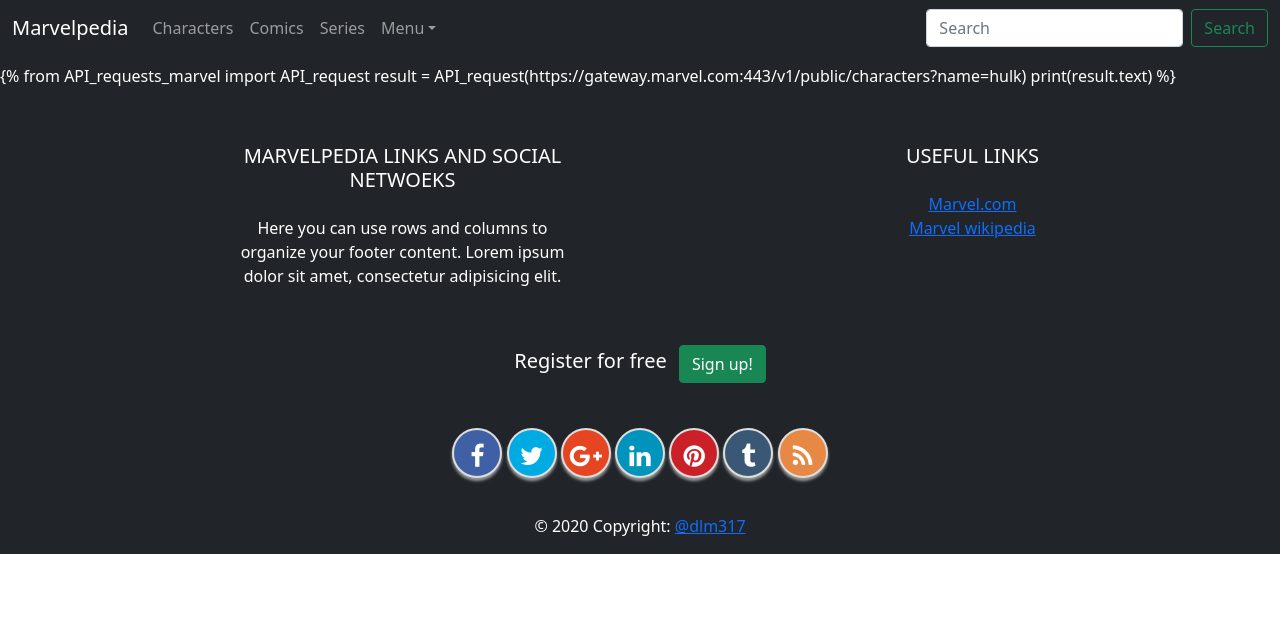
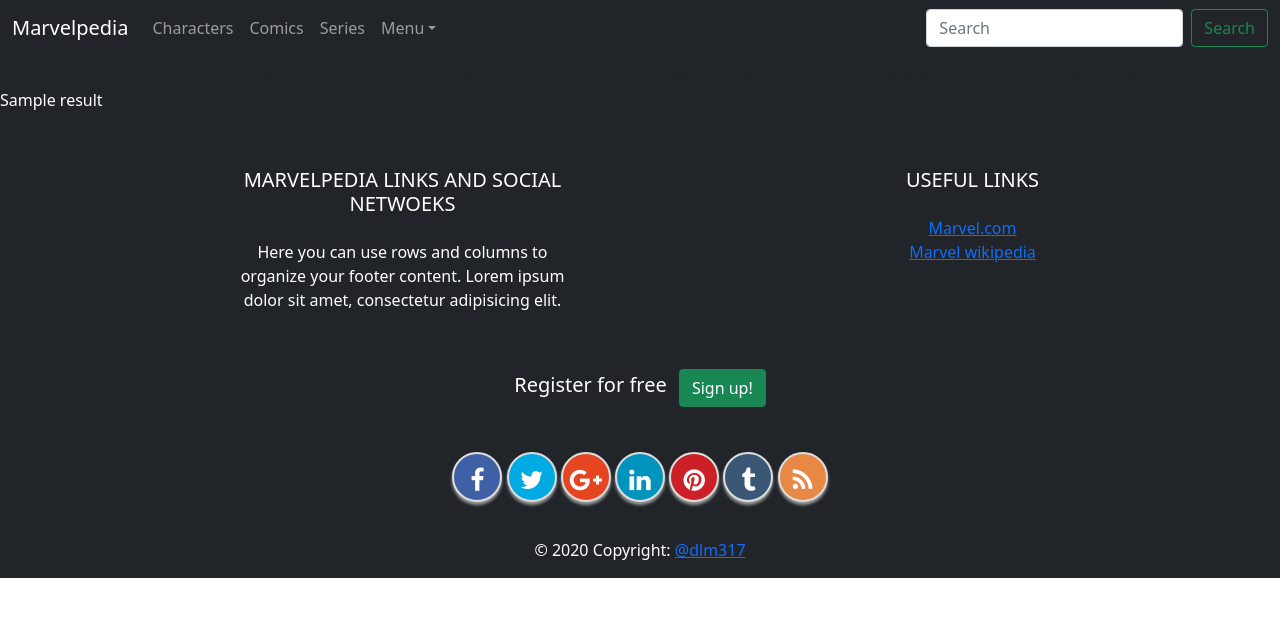
Before and after one commit to dmoreira317/marvel_site, a Django app: template marvelpedia/marvelpedia/templates/marvelapp01/characters_search.html in a window 1280 px wide. Shown: the top 617 px of the page. Run offline with Django 3.2, Linux system fonts and the light colour scheme; the template is opened without the code that fills it: most values are stand-ins (such as "Sample title", 1, 10 or a date in 2020); some libraries are stand-ins or nearby versions.

Commit message:
Modified characters_search view now it catches the GET from characters, characters input to take action and move to characters_search

```diff
--- a/marvelpedia/marvelapp01/views.py
+++ b/marvelpedia/marvelapp01/views.py
@@ -23,7 +23,7 @@ def characters_search(request):
     if request.method == "GET":  # This will retrieve the form fields, in this case, char_search
         char_search1 = forms.Form1(request.GET) # creating a variable that receives the GET
         if char_search1.is_valid(): #If request is valid, I pass the value of "name"
-            name = char_search.cleaned_data["name"]
+            name = char_search1.cleaned_data["name"]
             print("Name =" + name) #print in terminal
     return render(request, "marvelapp01/characters_search.html", context=dictionary)
 
--- a/marvelpedia/marvelpedia/templates/marvelapp01/characters.html
+++ b/marvelpedia/marvelpedia/templates/marvelapp01/characters.html
@@ -9,8 +9,8 @@
 {% block block1 %}
 <!--content-->
     <h1 class="text-white">Test for characters</h1>
-    <form action="" method="get">
-        <span class="text-white"> Nombre de personaje</span><input type="text" name="char_search" id="char_search">
+    <form action="{% url 'marvelapp01:characters_search' %}" method="get">
+        <span class="text-white"> Nombre de personaje</span><input type="text" name="name" id="name">
         <input type="submit" value="Submit">
     </form>
 
--- a/marvelpedia/marvelpedia/templates/marvelapp01/characters_search.html
+++ b/marvelpedia/marvelpedia/templates/marvelapp01/characters_search.html
@@ -8,12 +8,14 @@
 
 {% block block1 %}
 <!--content-->
+            {% from API_requests_marvel import API_request
+
+            url = "https://gateway.marvel.com:443/v1/public/characters?name=hulk"
+            result = API_request(url)
+            print(result.text) %}
     <div>
-        <p class="text-white">{% from API_requests_marvel import API_request
-
-            result = API_request(https://gateway.marvel.com:443/v1/public/characters?name=hulk)
-            print(result.text)
-            %}
+        <p class="text-white">
+            {{result}}
         </p>
     </div>
 
```
